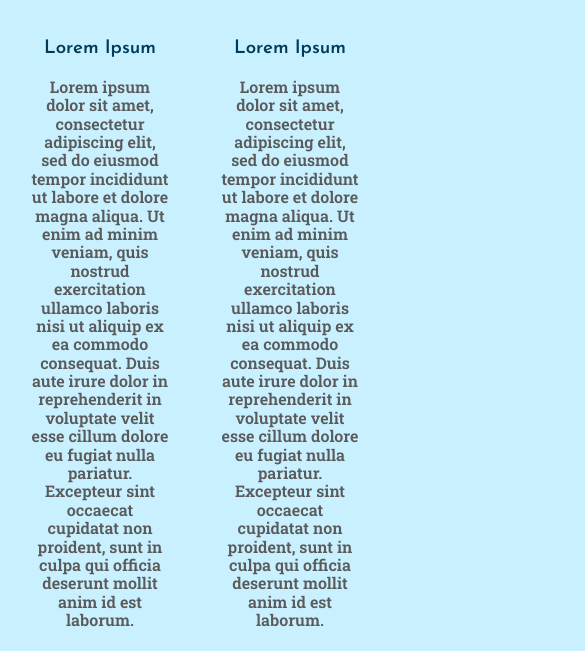
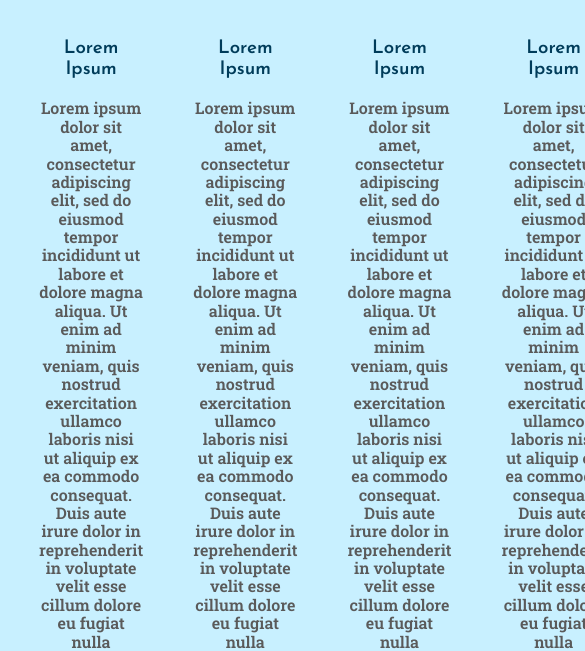
Before and after one commit to t22n84r/portfolio, a plain HTML site: page work.html in a window 390 px wide. Shown: the part 202-853 px from the top of the page, 585 px wide, since content can reach past the window. Drawn offline with Linux system fonts and the light colour scheme.

Commit message:
Changed work page grid from 2x2 to 4x1 and for media query 2x2.

```diff
--- a/css/style.css
+++ b/css/style.css
@@ -125,6 +125,7 @@ form {
     background-color: var(--skyblueBackgroundColor);
     margin: 20px 0;
     transition: var(--preferredTransition);
+    border-radius: 15px 50px;
 }
 
 #submit:hover, #submit:focus {
@@ -134,19 +135,10 @@ form {
 
 #work-grid {
     display: grid;
-    grid-template: repeat(2, 1fr) / repeat(2, 1fr);
+    grid-template-columns: repeat(4, 1fr);
     grid-gap: 50px;
-    margin: 0 30px;
-}
-
-@media all and (max-width: 300px) {
-    #work-grid {
-        grid-template: 1fr / 4fr;
-        grid-gap: 10px;
-    }
-    h1 {
-        font-size: 22px;
-      }
+    max-width: 80%;
+    margin: 0 auto;
 }
 
 @keyframes color-change {
@@ -190,3 +182,13 @@ animation: 4s color-change infinite alternate linear;
 .cloud-back {
     animation: 34s cloud-move-reverse infinite alternate linear;
 }
+
+@media all and (max-width: 300px) {
+    #work-grid {
+        grid-template-columns: repeat(2, 1fr);
+        grid-gap: 10px;
+    }
+    h1 {
+        font-size: 22px;
+      }
+}
--- a/css/style.production.css
+++ b/css/style.production.css
@@ -164,6 +164,7 @@ form {
     -webkit-transition: all ease-in-out .3s;
     -o-transition: all ease-in-out .3s;
     transition: all ease-in-out .3s;
+    border-radius: 15px 50px;
 }
 
 #submit:hover, #submit:focus {
@@ -174,23 +175,11 @@ form {
 #work-grid {
     display: -ms-grid;
     display: grid;
-    -ms-grid-rows: 1fr 50px 1fr;
-    -ms-grid-columns: 1fr 50px 1fr;
-        grid-template: repeat(2, 1fr) / repeat(2, 1fr);
+    -ms-grid-columns: 1fr 50px 1fr 50px 1fr 50px 1fr;
+    grid-template-columns: repeat(4, 1fr);
     grid-gap: 50px;
-    margin: 0 30px;
-}
-
-@media all and (max-width: 300px) {
-    #work-grid {
-        -ms-grid-rows: 1fr;
-        -ms-grid-columns: 4fr;
-            grid-template: 1fr / 4fr;
-        grid-gap: 10px;
-    }
-    h1 {
-        font-size: 22px;
-      }
+    max-width: 80%;
+    margin: 0 auto;
 }
 
 @-webkit-keyframes color-change {
@@ -275,3 +264,14 @@ form {
     -webkit-animation: 34s cloud-move-reverse infinite alternate linear;
             animation: 34s cloud-move-reverse infinite alternate linear;
 }
+
+@media all and (max-width: 300px) {
+    #work-grid {
+        -ms-grid-columns: 1fr 10px 1fr;
+        grid-template-columns: repeat(2, 1fr);
+        grid-gap: 10px;
+    }
+    h1 {
+        font-size: 22px;
+      }
+}
```
